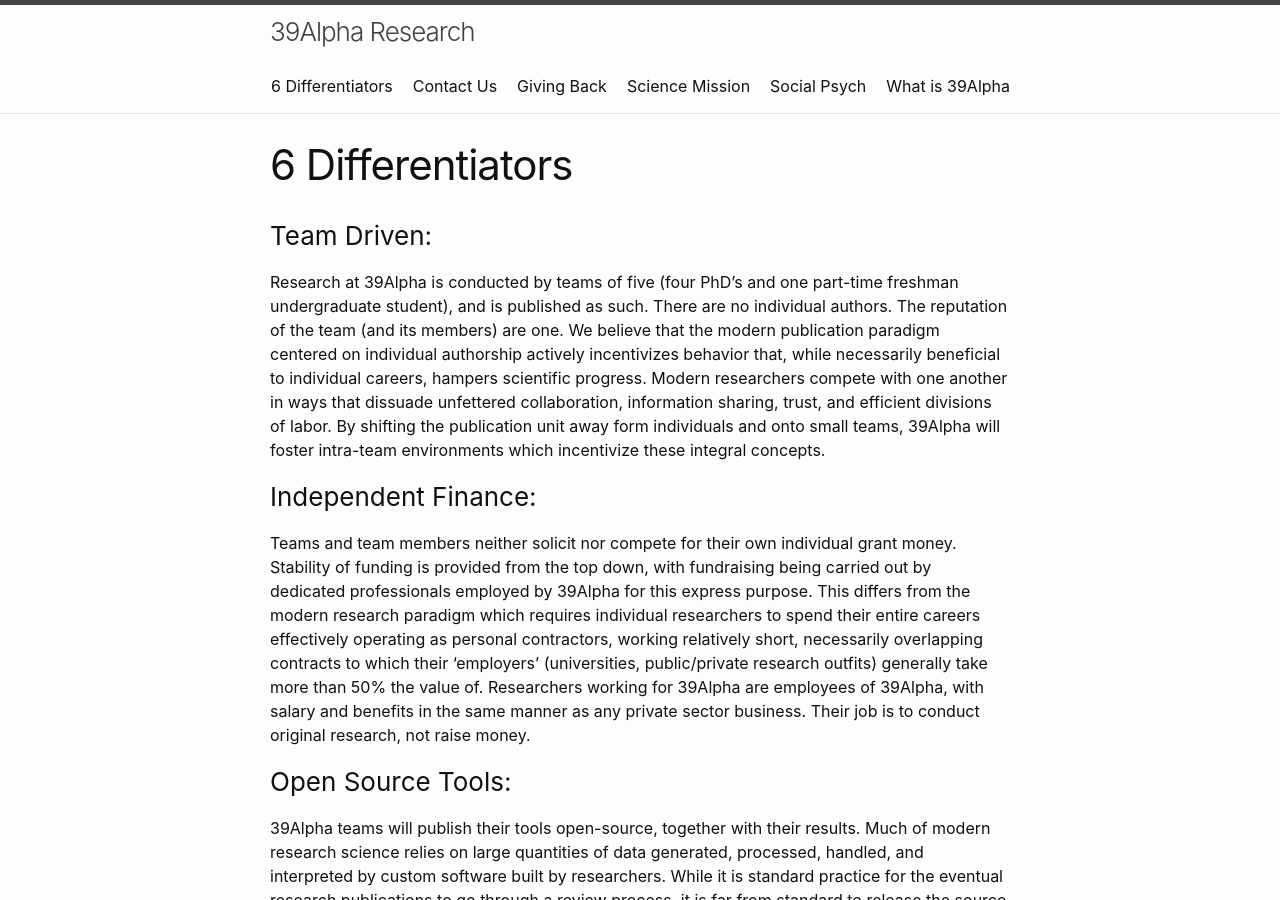
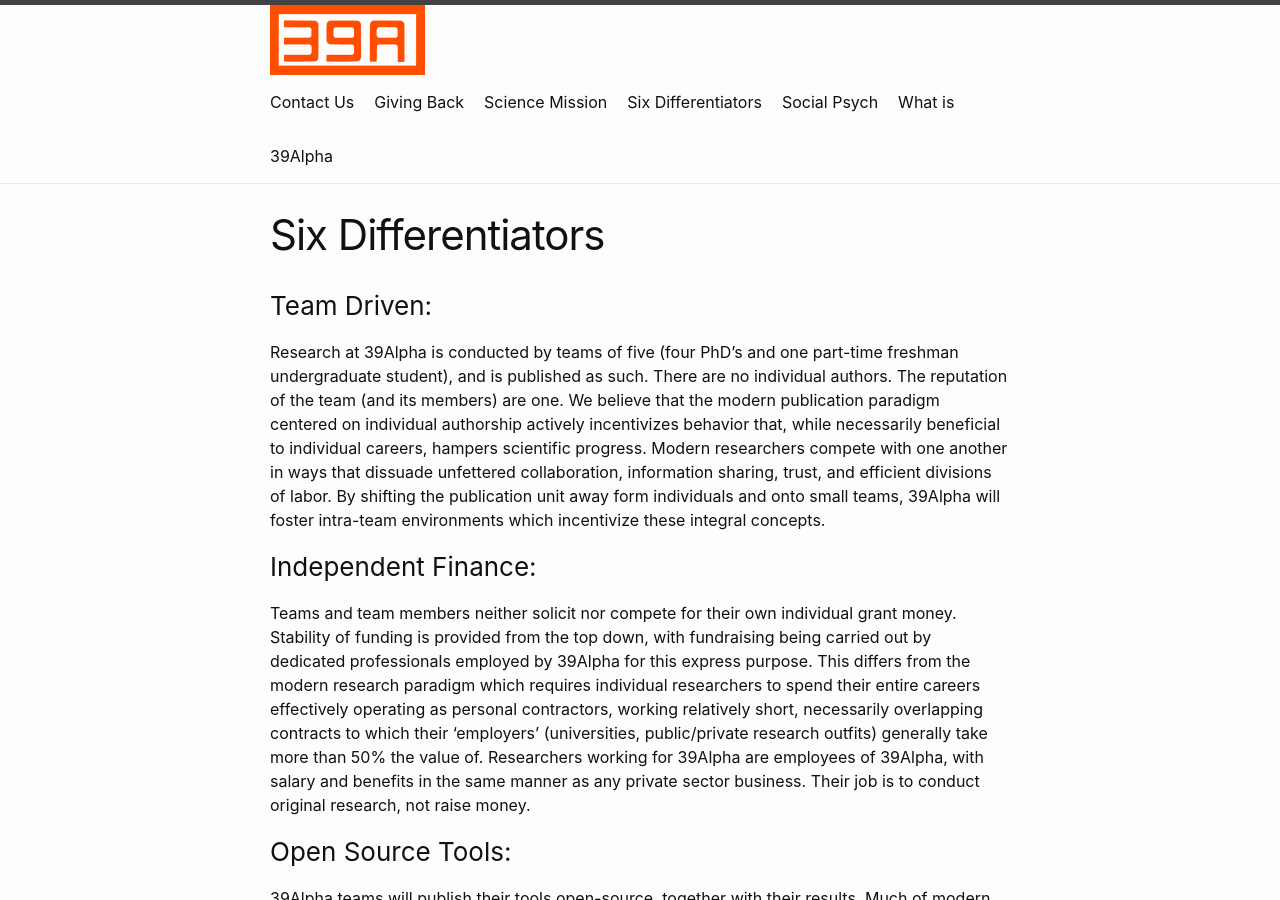
Before and after one commit to 39alpha/39alpharesearch.org, a Jekyll site: the page built from six-differentiators.md, in a window 1280 px wide and 900 px high. Built offline with Jekyll 4.4.1, drawn with Linux system fonts in a browser that asks for light colours.

Commit message:
:hammer: Replace site name with logo

```diff
--- a/_config.yml
+++ b/_config.yml
@@ -24,8 +24,11 @@
     Nonprofit research
 baseurl: "" # the subpath of your site, e.g. /blog
 url: "https://39alpha.github.io" # the base hostname & protocol for your site, e.g. http://example.com
+
 twitter_username: jekyllrb
 github_username:  jekyll
+
+logo: "/assets/images/39alpha.png"
 
 # Build settings
 plugins:
--- a/_includes/header.html
+++ b/_includes/header.html
@@ -1,10 +1,12 @@
 <header class="site-header" role="banner">
 
   <div class="wrapper">
+    <a class="site-title" rel="author" href="{{ "/" | relative_url }}">
+        <img src="{{ site.logo | site.title | escape }}" alt="{{ site.title | escape }}" />
+    </a>
+
     {%- assign default_paths = site.pages | map: "path" -%}
     {%- assign page_paths = site.header_pages | default: default_paths -%}
-    <a class="site-title" rel="author" href="{{ "/" | relative_url }}">{{ site.title | escape }}</a>
-
     {%- if page_paths -%}
       <nav class="site-nav">
         <input type="checkbox" id="nav-trigger" class="nav-trigger" />
--- a/6Differentiators.md
+++ b/six-differentiators.md
@@ -1,7 +1,7 @@
 ---
 layout: page
-title: 6 Differentiators
-permalink: /6differentiators/
+title: Six Differentiators
+permalink: /six-differentiators/
 ---
 
 
```
Also changed, not shown: assets/images/39alpha.png (added), assets/images/39alpha.webp (deleted).
